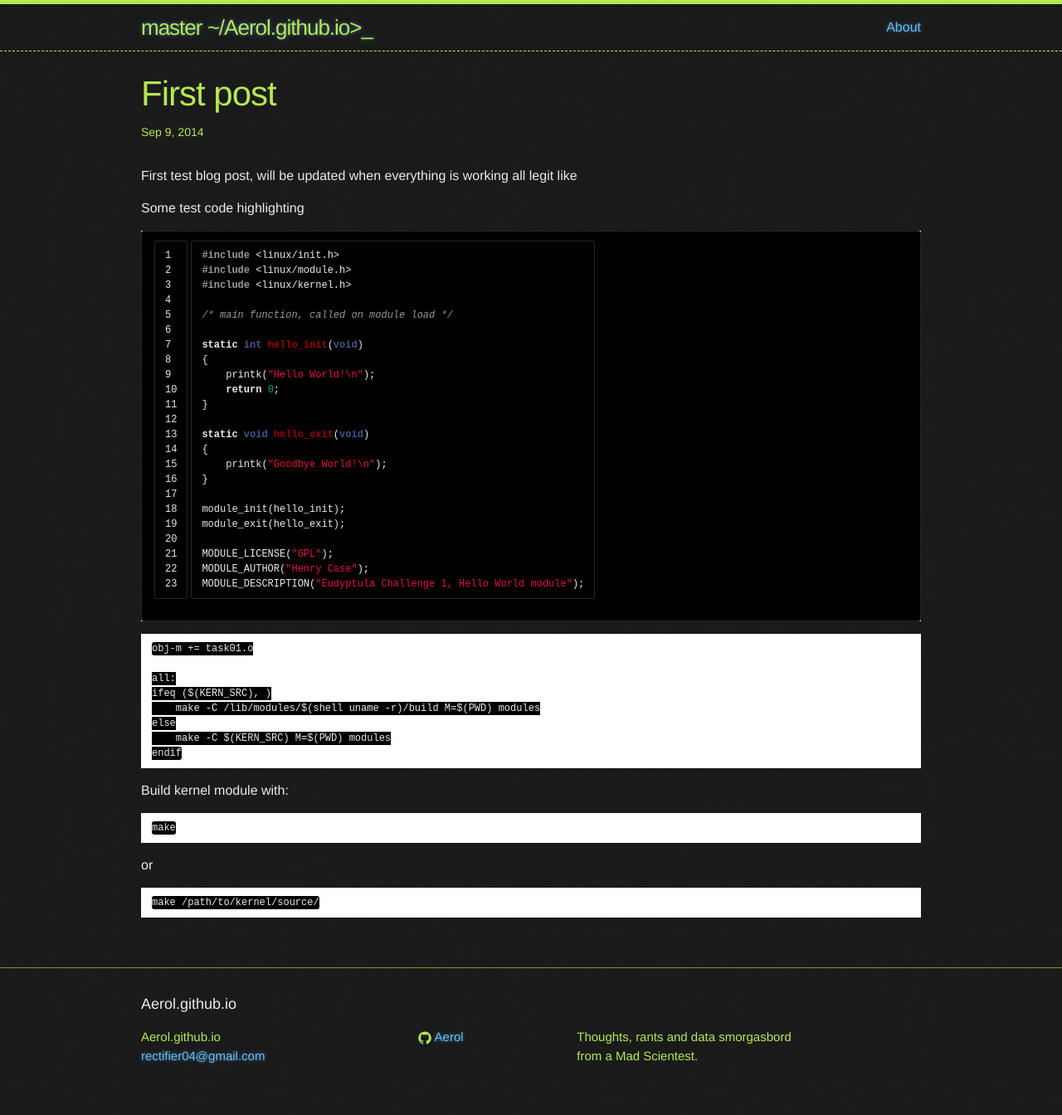
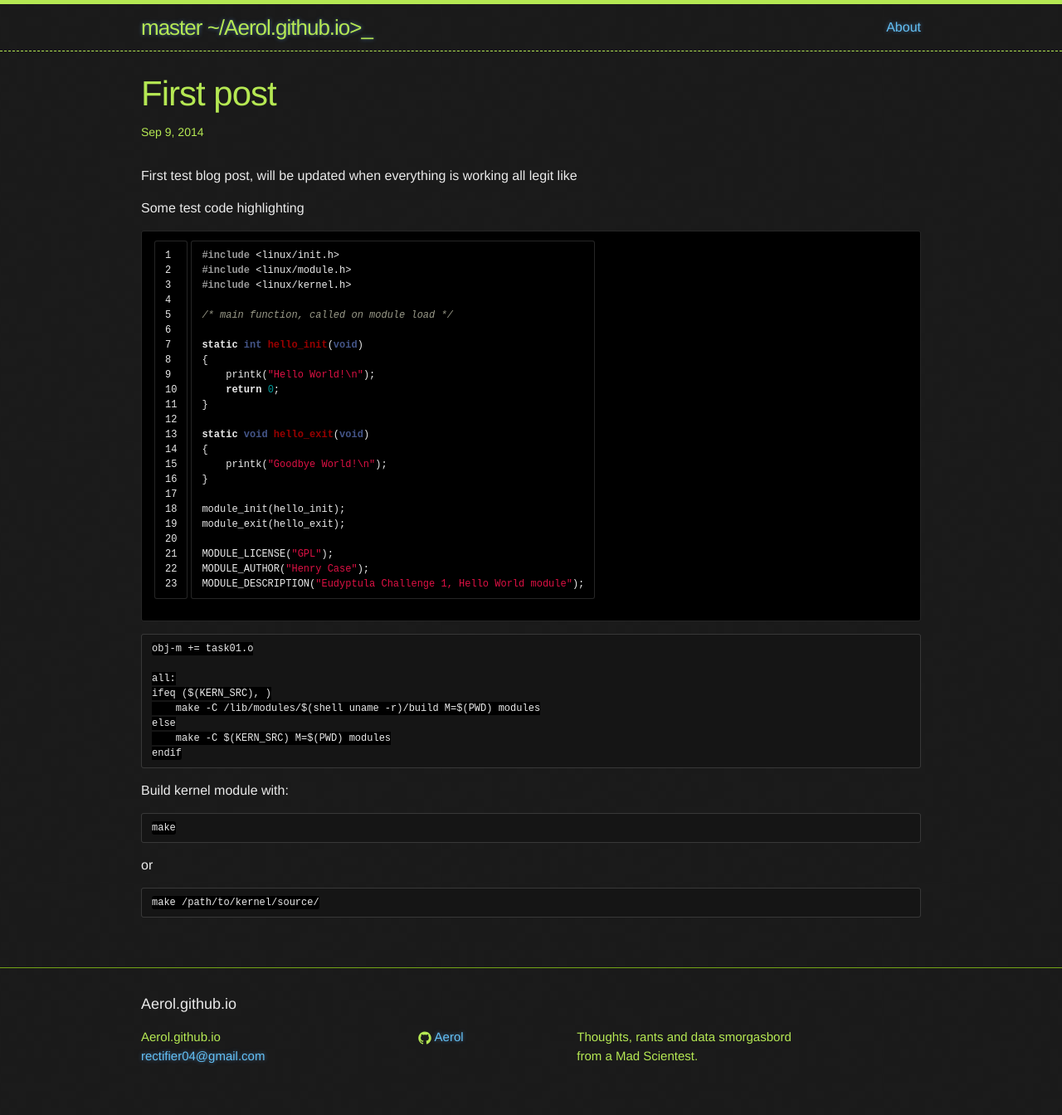
Before and after one commit to Aerol/Aerol.github.io, a Jekyll site: the page built from _posts/2014-09-09-first-post.markdown, in a window 1280 px wide. Shown: the whole page at 83% size. Built offline with Jekyll 4.4.1, drawn with Linux system fonts in a browser that asks for light colours.

Commit message:
More CSS tweaks

```diff
--- a/_sass/_base.scss
+++ b/_sass/_base.scss
@@ -140,7 +140,7 @@ code {
 
 pre {
     padding: 8px 12px;
-    overflow-x: hidden;
+    overflow-x: auto;
 
     > code {
         border: 0;
--- a/_sass/_syntax-highlighting.scss
+++ b/_sass/_syntax-highlighting.scss
@@ -2,7 +2,7 @@
  * Syntax highlighting styles
  */
 .highlight {
-    background: #fff;
+    background: $background-color;
     @extend %vertical-rhythm;
 
     .c     { color: #998; font-style: italic } // Comment
```
